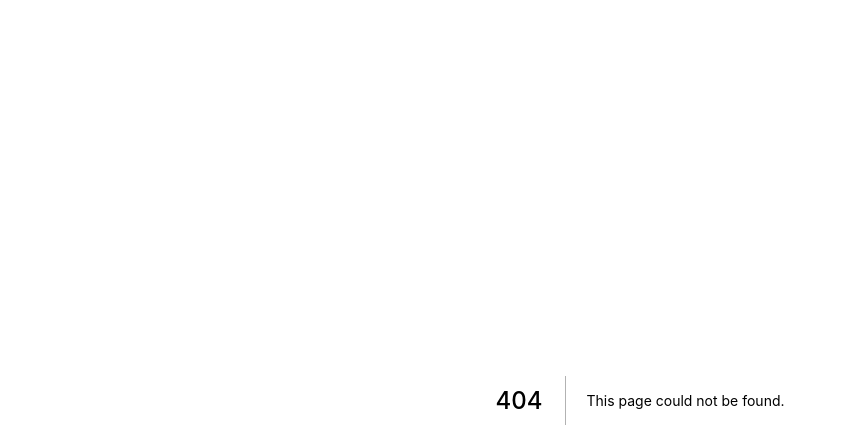
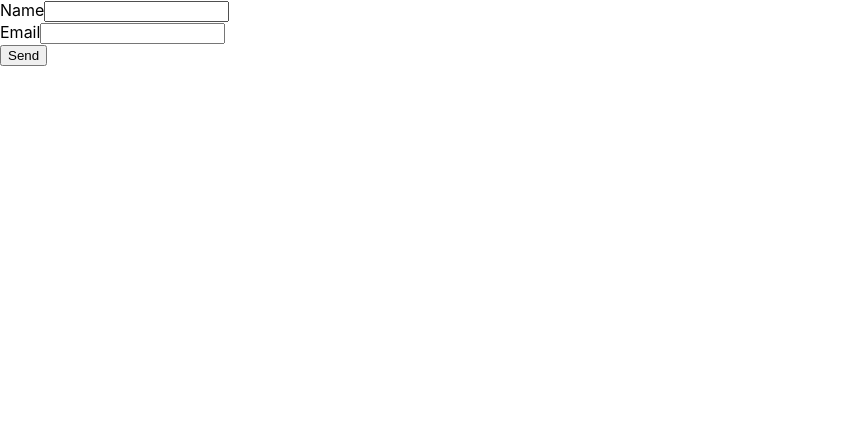
Before and after one commit to Robertodalfre/nextwebchoise, a Next.js app: page /registry in a window 1280 px wide. Before the commit this address had no page. Shown: the top 448 px of the page, without its empty margins (0-847 px from the left). Built offline with nearby package versions, Linux system fonts and the light colour scheme.

Commit message:
feature heroku

```diff
--- a/package.json
+++ b/package.json
@@ -6,7 +6,8 @@
     "dev": "next dev",
     "build": "next build",
     "start": "next start",
-    "lint": "next lint"
+    "lint": "next lint",
+    "heroku-postbuild": "npm run build"
   },
   "dependencies": {
     "next": "12.1.4",
--- /dev/null
+++ b/pages/registry.js
@@ -0,0 +1,46 @@
+import React, { useState } from 'react';
+
+const Registry = () => {
+    const [state, setState] = useState({ name: '', email: '' });
+    const handleChange = event => {
+      const { name, value } = event.target;
+      setState({
+        ...state,
+        [name]: value
+      });
+    }
+    const handlePress = () => {
+      fetch('/api/send-email', {
+        method: 'POST',
+        headers: { 'Content-Type': 'application/json' },
+        body: JSON.stringify({ name: state.name, email: state.email })
+      });
+    }
+    return (
+        <>
+      <div>
+      <label>
+        Name
+        <input
+          name="name"
+          type="text"
+          onChange={handleChange}
+        />
+      </label>
+      </div>
+      <label>
+        Email
+        <input
+          name="email"
+          type="email"
+          onChange={handleChange}
+        />
+      </label>
+      <div>
+      <button onClick={handlePress}>Send</button>
+      </div>
+        </>
+    );
+}
+
+export default Registry;
```
Also changed, not shown: 1 other file (tests, documents, lock files or other folders).
